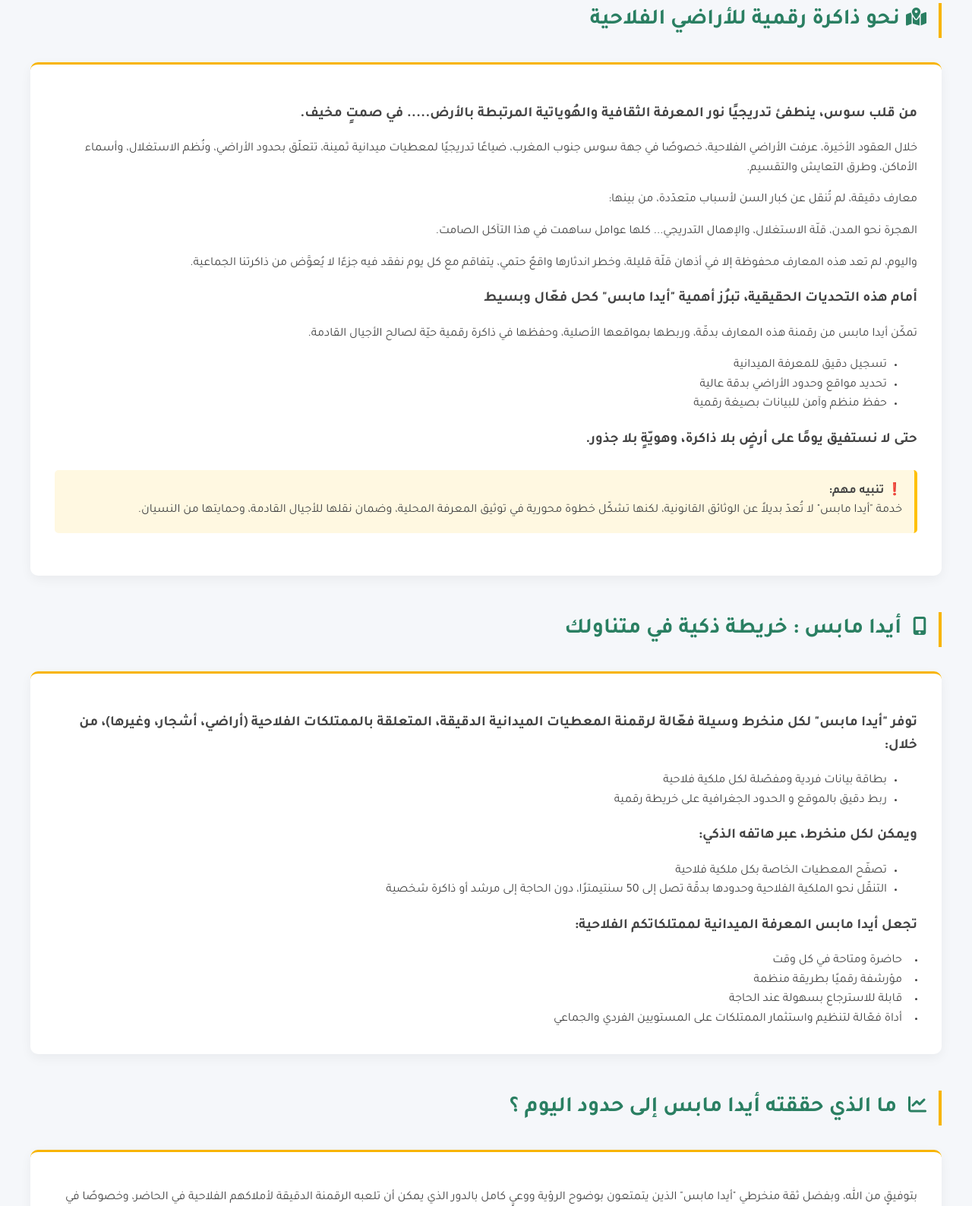
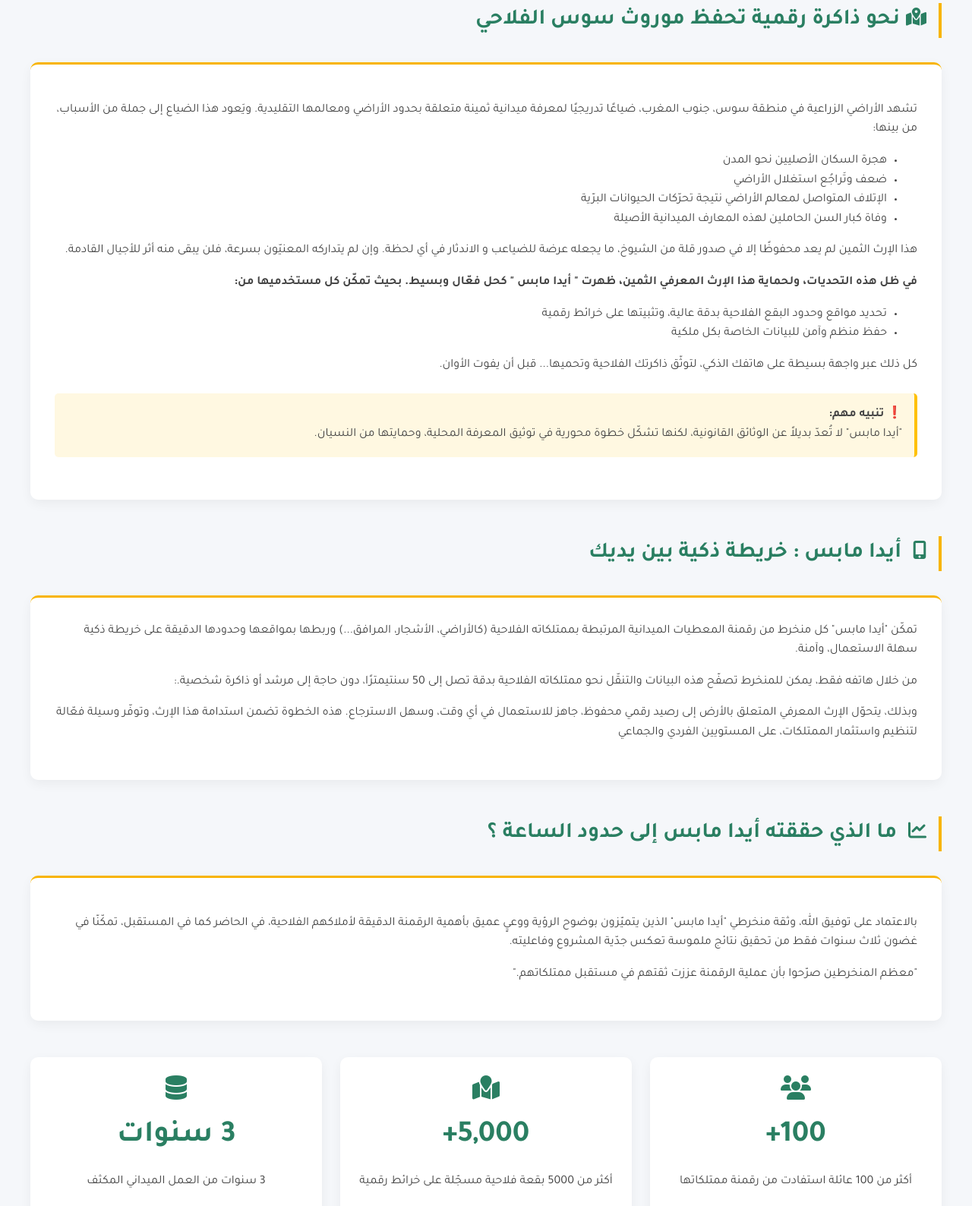
Before and after one commit to alitizgui/Formulaire_Ayda_Maps, a plain HTML site: page index.html in a window 1280 px wide. Shown: the part 236-1824 px from the top of the page at 76% size. Drawn offline with Linux system fonts and the light colour scheme.

Commit message:
maj09060227

```diff
--- a/index.html
+++ b/index.html
@@ -246,55 +246,61 @@
 
     <main class="container">
         <section>
-            <h2><i class="fas fa-map-marked-alt feature-icon"></i>نحو ذاكرة رقمية للأراضي الفلاحية</h2>
-            <div class="highlight-box"> <p><h3>من قلب سوس، ينطفئ تدريجيًا نور المعرفة الثقافية والهُوياتية المرتبطة بالأرض..... في صمتٍ مخيف.</h3>
-            <p>خلال العقود الأخيرة، عرفت الأراضي الفلاحية، خصوصًا في جهة سوس جنوب المغرب، ضياعًا تدريجيًا لمعطيات ميدانية ثمينة، تتعلّق بحدود الأراضي، ونُظم الاستغلال، وأسماء الأماكن، وطرق التعايش والتقسيم.</p>
-            <p>معارف دقيقة، لم تُنقل عن كبار السن لأسباب متعدّدة، من بينها:</p>
-            <p>الهجرة نحو المدن، قلّة الاستغلال، والإهمال التدريجي... كلها عوامل ساهمت في هذا التآكل الصامت.</p>
-            <p>واليوم، لم تعد هذه المعارف محفوظة إلا في أذهان قلّة قليلة، وخطر اندثارها واقعٌ حتمي، يتفاقم مع كل يوم نفقد فيه جزءًا لا يُعوَّض من ذاكرتنا الجماعية.</p>
-            <p><h3>أمام هذه التحديات الحقيقية، تبرُز أهمية "أيدا مابس" كحل فعّال وبسيط</h3>
-            <p>تمكّن أيدا مابس من رقمنة هذه المعارف بدقّة، وربطها بمواقعها الأصلية، وحفظها في ذاكرة رقمية حيّة لصالح الأجيال القادمة.</p>
-            </p><ul> <li>تسجيل دقيق للمعرفة الميدانية</li> <li>تحديد مواقع وحدود الأراضي بدقة عالية</li> <li>حفظ منظم وآمن للبيانات بصيغة رقمية</li>
-            </ul><p><h3>حتى لا نستفيق يومًا على أرضٍ بلا ذاكرة، وهويّةٍ بلا جذور.</h3>
-            </ul> <div class="warning-box"> <strong>❗ تنبيه مهم:</strong><br> خدمة "أيدا مابس" لا تُعدّ بديلاً عن الوثائق القانونية، لكنها تشكّل خطوة محورية في توثيق المعرفة المحلية، وضمان نقلها للأجيال القادمة، وحمايتها من النسيان. </div>
+            <h2><i class="fas fa-map-marked-alt feature-icon"></i>نحو ذاكرة رقمية تحفظ موروث سوس الفلاحي</h2>
+            <div class="highlight-box">
+                <p> تشهد الأراضي الزراعية في منطقة سوس، جنوب المغرب، ضياعًا تدريجيًا لمعرفة ميدانية ثمينة متعلقة بحدود الأراضي ومعالمها التقليدية. ويَعود هذا الضياع إلى جملة من الأسباب، من بينها:</p>
+    <ul>
+      <li>هجرة السكان الأصليين نحو المدن</li>
+      <li>ضعف وتَراجُع استغلال الأراضي</li>
+      <li>الإتلاف المتواصل لمعالم الأراضي نتيجة تحرّكات الحيوانات البرّية</li>
+      <li>وفاة كبار السن الحاملين لهذه المعارف الميدانية الأصيلة</li>
+    </ul>
+
+    <p>هذا الإرث الثمين لم يعد محفوظًا إلا في صدور قلة من الشيوخ، ما يجعله عرضة للضياعب و الاندثار في أي لحظة. وإن لم يتداركه المعنيّون بسرعة، فلن يبقى منه أثر للأجيال القادمة.</p>
+
+    <p><strong>في ظل هذه التحديات، ولحماية هذا الإرث المعرفي الثمين، ظهرت " أيدا مابس " كحل فعّال وبسيط. بحيث تمكّن كل مستخدميها من:</strong></p>
+
+    <ul>
+    <li>تحديد مواقع وحدود البقع الفلاحية بدقة عالية، وتثبيتها على خرائط رقمية</li>
+    <li>حفظ منظم وآمن للبيانات الخاصة بكل ملكية</li>
+    </ul>
+
+    <p>كل ذلك عبر واجهة بسيطة على هاتفك الذكي، لتوثّق ذاكرتك الفلاحية وتحميها... قبل أن يفوت الأوان.</p>
+
+    <p class="note" style="margin-top: 20px; font-weight: bold; color: #a00;">
+            </ul> <div class="warning-box"> <strong>❗ تنبيه مهم:</strong><br> "أيدا مابس" لا تُعدّ بديلاً عن الوثائق القانونية، لكنها تشكّل خطوة محورية في توثيق المعرفة المحلية، وحمايتها من النسيان. </div>
             </div>
         </section>
 
         <section>
-            <h2><i class="fas fa-mobile-alt feature-icon"></i> أيدا مابس : خريطة ذكية في متناولك</h2>
+            <h2><i class="fas fa-mobile-alt feature-icon"></i> أيدا مابس : خريطة ذكية بين يديك</h2>
             <div class="highlight-box">
-            <h3>توفر "أيدا مابس" لكل منخرط وسيلة فعّالة لرقمنة المعطيات الميدانية الدقيقة، المتعلقة بالممتلكات الفلاحية (أراضي، أشجار، وغيرها)، من خلال: </h3>
-            <ul> <li>بطاقة بيانات فردية ومفصّلة لكل ملكية فلاحية</li>
-            <li>ربط دقيق بالموقع و الحدود الجغرافية على خريطة رقمية</li>
-            </ul><h3>ويمكن لكل منخرط، عبر هاتفه الذكي:</h3>
-            <ul> <li>تصفّح المعطيات الخاصة بكل ملكية فلاحية</li>
-            <li>التنقّل نحو الملكية الفلاحية وحدودها بدقّة تصل إلى 50 سنتيمترًا، دون الحاجة إلى مرشد أو ذاكرة شخصية</li>
-            </ul><h3> تجعل أيدا مابس المعرفة الميدانية لممتلكاتكم الفلاحية:</h3>
-            <li>حاضرة ومتاحة في كل وقت</li>
-            <li>مؤرشفة رقميًا بطريقة منظمة</li>
-            <li>قابلة للاسترجاع بسهولة عند الحاجة</li>
-            <li>أداة فعّالة لتنظيم واستثمار الممتلكات على المستويين الفردي والجماعي</li> </ul>
+            <p2>تمكّن "أيدا مابس" كل منخرط من رقمنة المعطيات الميدانية المرتبطة بممتلكاته الفلاحية (كالأراضي، الأشجار، المرافق...) وربطها بمواقعها وحدودها الدقيقة على خريطة ذكية سهلة الاستعمال، وآمنة.</p2>
+        <section>
+            <p>من خلال هاتفه فقط، يمكن للمنخرط تصفّح هذه البيانات والتنقّل نحو ممتلكاته الفلاحية بدقة تصل إلى 50 سنتيمترًا، دون حاجة إلى مرشد أو ذاكرة شخصية.:</p>
+            <p>وبذلك، يتحوّل الإرث المعرفي المتعلق بالأرض إلى رصيد رقمي محفوظ، جاهز للاستعمال في أي وقت، وسهل الاسترجاع. هذه الخطوة تضمن استدامة هذا الإرث، وتوفّر وسيلة فعّالة لتنظيم واستثمار الممتلكات، على المستويين الفردي والجماعي</p>
             </div>
         </section>
 
         <section>
-            <h2><i class="fas fa-chart-line feature-icon"></i> ما الذي حققته أيدا مابس إلى حدود اليوم ؟</h2>
+            <h2><i class="fas fa-chart-line feature-icon"></i> ما الذي حققته أيدا مابس إلى حدود الساعة ؟</h2>
 
             <div class="highlight-box">
-                <p>بتوفيقٍ من الله، وبفضل ثقة منخرطي "أيدا مابس" الذين يتمتعون بوضوح الرؤية ووعيٍ كامل بالدور الذي يمكن أن تلعبه الرقمنة الدقيقة لأملاكهم الفلاحية في الحاضر، وخصوصًا في المستقبل، استطعنا خلال ثلاث سنوات فقط من العمل الميداني في منطقة سوس أن نحقق هذه النتائج المتميزة.</p>
+                <p>بالاعتماد على توفيق الله، وثقة منخرطي "أيدا مابس" الذين يتميّزون بوضوح الرؤية ووعيٍ عميق بأهمية الرقمنة الدقيقة لأملاكهم الفلاحية، في الحاضر كما في المستقبل، تمكّنّا في غضون ثلاث سنوات فقط من تحقيق نتائج ملموسة تعكس جدّية المشروع وفاعليته.</p>
+                <p>"معظم المنخرطين صرّحوا بأن عملية الرقمنة عززت ثقتهم في مستقبل ممتلكاتهم."</p>
             </div>
         </section>
             <div class="stats">
                 <div class="stat-card">
                     <i class="fas fa-users" style="font-size: 2rem; color: var(--primary);"></i>
                     <div class="stat-number">100+</div>
-                    <p>"أكثر من 100 عائلة منخرطة " 8 دواوير</p>
+                    <p>أكثر من 100 عائلة استفادت من رقمنة ممتلكاتها</p>
                 </div>
 
                 <div class="stat-card">
                     <i class="fas fa-map-marked" style="font-size: 2rem; color: var(--primary);"></i>
                     <div class="stat-number">5,000+</div>
-                    <p> أكثر من 5000 ملك فلاحي مسجّل على خرائط رقمية </p>
+                    <p> أكثر من 5000 بقعة فلاحية مسجّلة على خرائط رقمية </p>
                 </div>
 
                 <div class="stat-card">
@@ -307,18 +313,25 @@
         <section>
             <h2><i class="fas fa-star feature-icon"></i> انخراطكم يهمّنا !</h2>
             <div class="highlight-box">
-                <p>لقد تمكن جميع المنخرطين الأوفياء من تحقيق راحة ذهنية عبر توثيق معرفي دقيق لممتلكاتهم، ما يفتح أمامهم المجال لإحياء أراضيهم واستثمارها، وربط أبنائهم وأحفادهم بجذورهم وأصولهم العائلية.</p>
+                <p>بفضل توثيقهم الدقيق لمعارفهم حول ممتلكاتهم الفلاحية، استطاع منخرطو "أيدا مابس" أن ينعموا براحة بال حقيقية.
 
-                <p><strong>لا تنتظر حتى تضيع المعلومة... بادر اليوم برقمنتها.</strong></p>
+لم تعد تلك المعارف حبيسة ذاكرة فردية، بل أصبحت محفوظة بشكل آمن، متاحة في أي وقت، وجاهزة للاستعمال في التخطيط، والإحياء، والاستثمار.
 
-                <p>انخراطك في خدمة أيدا مابس هي خطوة عقلانية نحو حماية إرثك، واستعادة السيطرة على ذاكرة ممتلكاتك الفلاحية.</p>
+الأهم من ذلك، أنهم ربطوا أبناءهم وأحفادهم بإرثهم العائلي، قبل أن يضيع أو يُنسى.</p>
+
+                <p><strong>لا تنتظر حتى تضيع معالم أرضك، أو يرحل من كان يحفظ تفاصيلها... فكل يوم تأخير، قد يُكلفك فقدانًا لا يُعوّض.</strong></p>
+
+                <p>انخراطك في "أيدا مابس" ليس مجرد خطوة تقنية، بل قرار ذكي يحمي مستقبلك، ويُعيد الحياة لذاكرة أرضك.</p>
             </div>
         </section>
 
         <section>
-            <h2><i class="fas fa-tags feature-icon"></i> لائحة الأثمنة حسب فئات الانخراط</h2>
+            <h2><i class="fas fa-tags feature-icon"></i> لائحة الأسعار حسب فئات الانخراط</h2>
             <table class="pricing-table">
                 <thead>
+            <div class="highlight-box">
+            <h3>نقدّم ثلاث فئات مختلفة من الانخراط، لتناسب كل الحالات من الانخراطات الفردية إلى الجماعية :</h3>
+            <p2>ملحوظة: هذه الأسعار تشمل تثبيت المعطيات رقميًا مع إمكانية تصفحها لاحقًا في أي وقت.</p2>
                     <tr>
                         <th>فئة الانخراط</th>
                         <th>مساحة البقعة (م²)</th>
```
Also changed, not shown: BannièreAtlas.webp (deleted).
